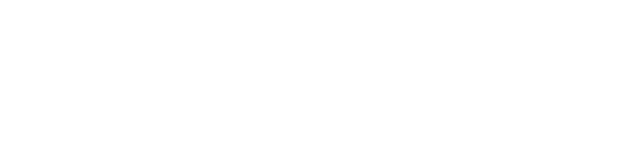
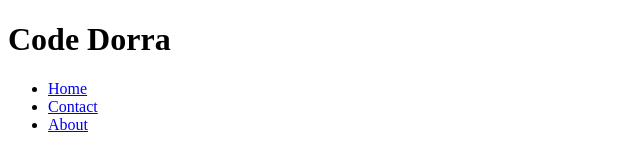
Before and after one commit to SamarAyadi/demo, a plain HTML site: page index.html in a window 1280 px wide. Shown: the whole page, without its empty margins (0-640 px from the left). Drawn offline with Linux system fonts and the light colour scheme.

Commit message:
Add header to html

```diff
--- a/index.html
+++ b/index.html
@@ -6,6 +6,15 @@
     <title>Document</title>
 </head>
 <body>
-
+    <h1>Code Dorra</h1>
+    <header>
+        <nav>
+            <ul>
+                <li><a href="#">Home</a></li>
+                <li><a href="#">Contact</a></li>
+                <li><a href="#">About</a></li>
+            </ul>
+        </nav>
+    </header>
 </body>
 </html>
```
